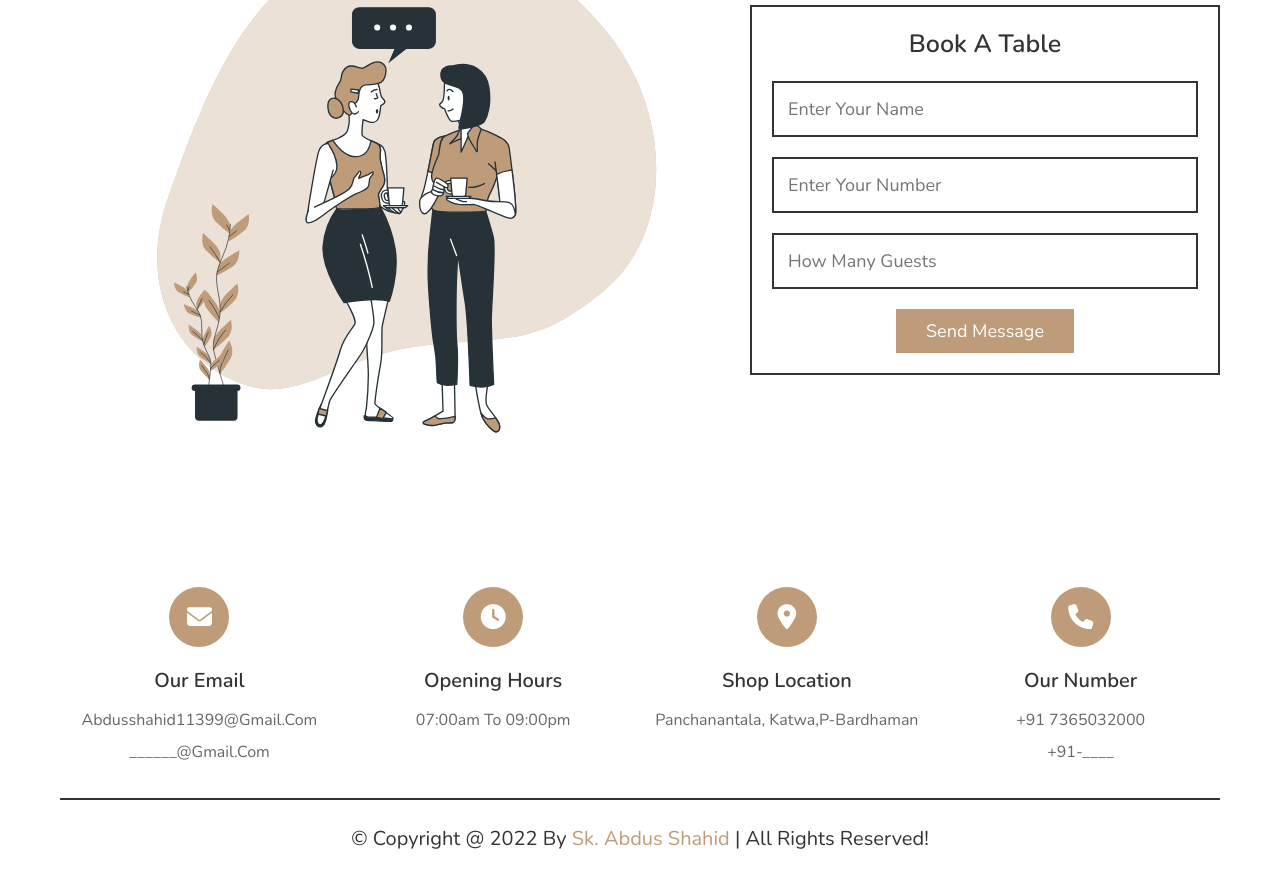
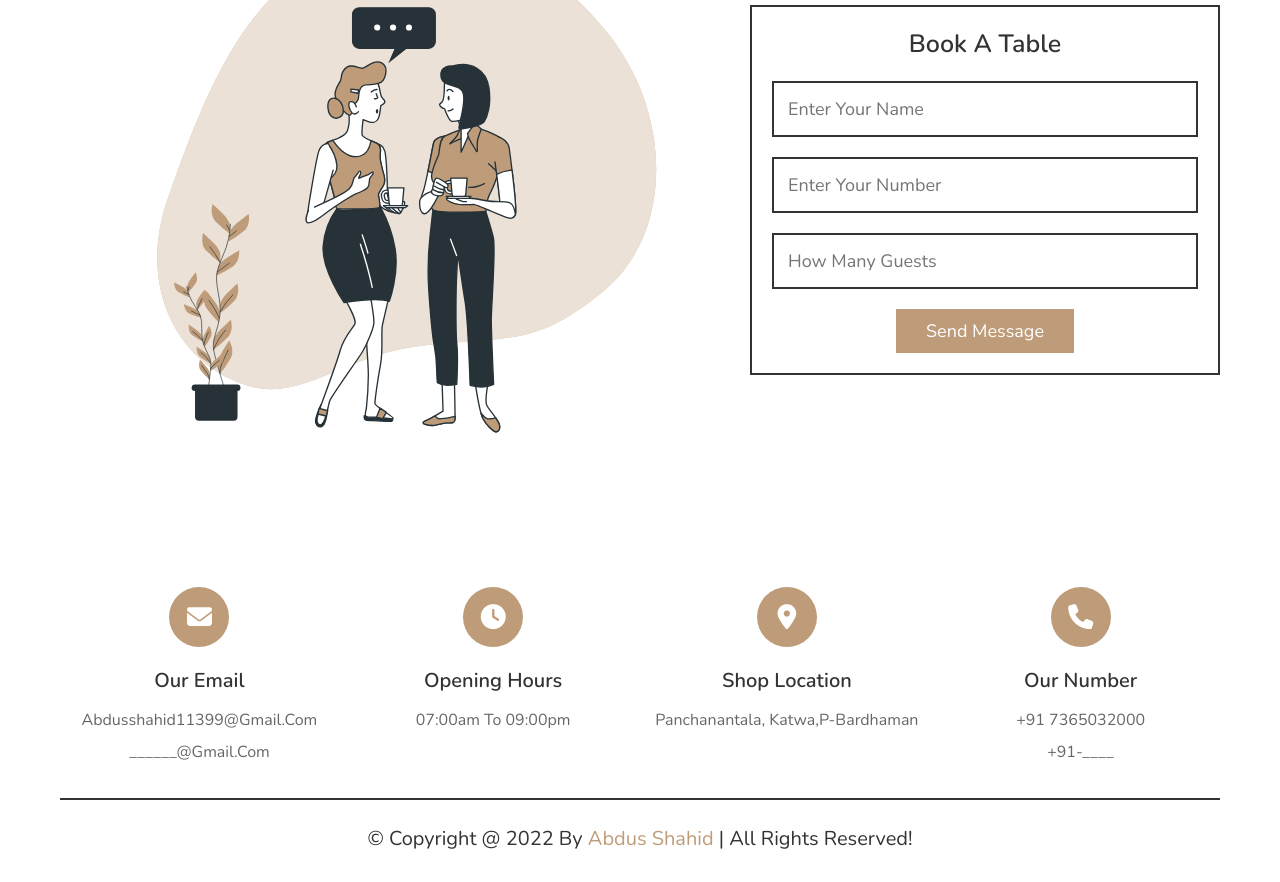
Before and after one commit to Abdus-Shahid/BBStall, a plain HTML site: page index.html in a window 1280 px wide. Shown: the part 4618-5500 px from the top of the page. Drawn offline with nearby package versions, Linux system fonts and the light colour scheme; a script that the page names is missing; a web font is replaced by a local one.

Commit message:
Update index.html

```diff
--- a/index.html
+++ b/index.html
@@ -292,7 +292,7 @@
 
    </div>
 
-   <div class="credit"> &copy; copyright @ 2022 by <span>sk. abdus shahid</span> | all rights reserved! </div>
+   <div class="credit"> &copy; copyright @ 2022 by <span> abdus shahid</span> | all rights reserved! </div>
 
 </section>
 
```
